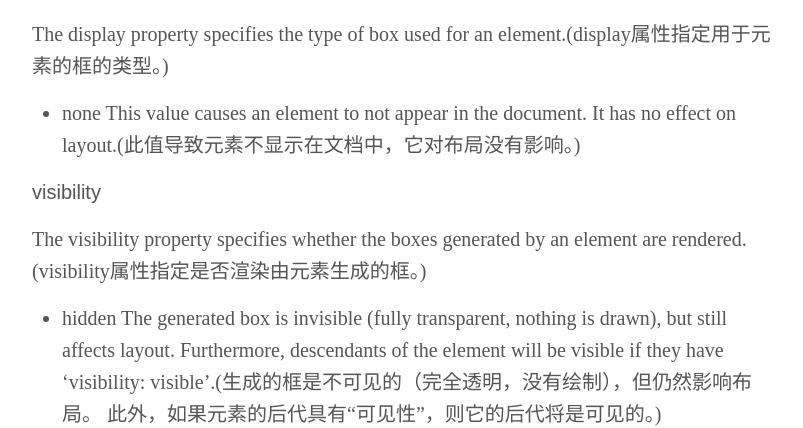
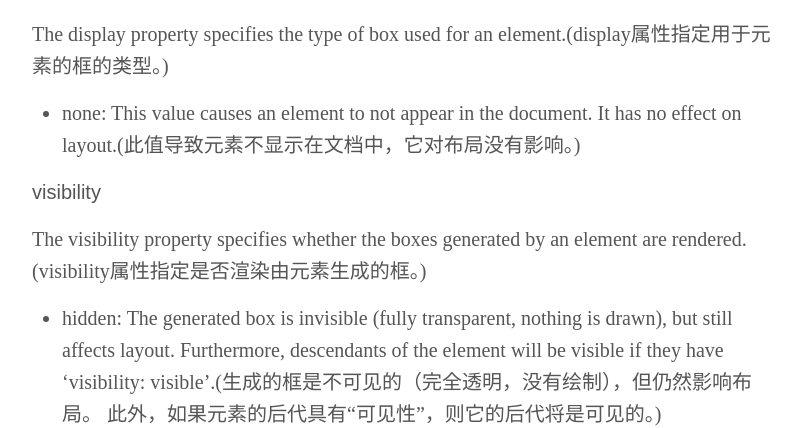
Before and after one commit to mmmaming/mmmaming.github.io, a Jekyll site: the page built from _posts/2017-03-01-display=none与visibility=hidden深度解析.md, in a window 1280 px wide. Shown: the part 623-1051 px from the top of the page, without its empty margins (238-1041 px from the left). Built offline with Jekyll 4.4.1, drawn with Linux system fonts in a browser that asks for light colours; some web fonts are replaced; part of the change alters nothing that is shown.

```diff
--- a/_posts/2017-03-01-display=none与visibility=hidden深度解析.md
+++ b/_posts/2017-03-01-display=none与visibility=hidden深度解析.md
@@ -13,14 +13,14 @@ title: display:none与visibility:hidden解析
 #### display
 The display property specifies the type of box used for an element.(display属性指定用于元素的框的类型。)
 
-- none
+- none:
 This value causes an element to not appear in the document. It has no effect on layout.(此值导致元素不显示在文档中，它对布局没有影响。)
 
 
 #### visibility
 The visibility property specifies whether the boxes generated by an element are rendered.(visibility属性指定是否渲染由元素生成的框。)
 
-- hidden
+- hidden:
 The generated box is invisible (fully transparent, nothing is drawn), but still affects layout. Furthermore, descendants of the element will be visible if they have 'visibility: visible'.(生成的框是不可见的（完全透明，没有绘制），但仍然影响布局。 此外，如果元素的后代具有“可见性”，则它的后代将是可见的。)
 
 在`visibility`的`hidden`属性中，已经明确指出当元素的后代具有可见性时，后代的元素是可见的，而不会因为父元素的隐藏而隐藏。
```
